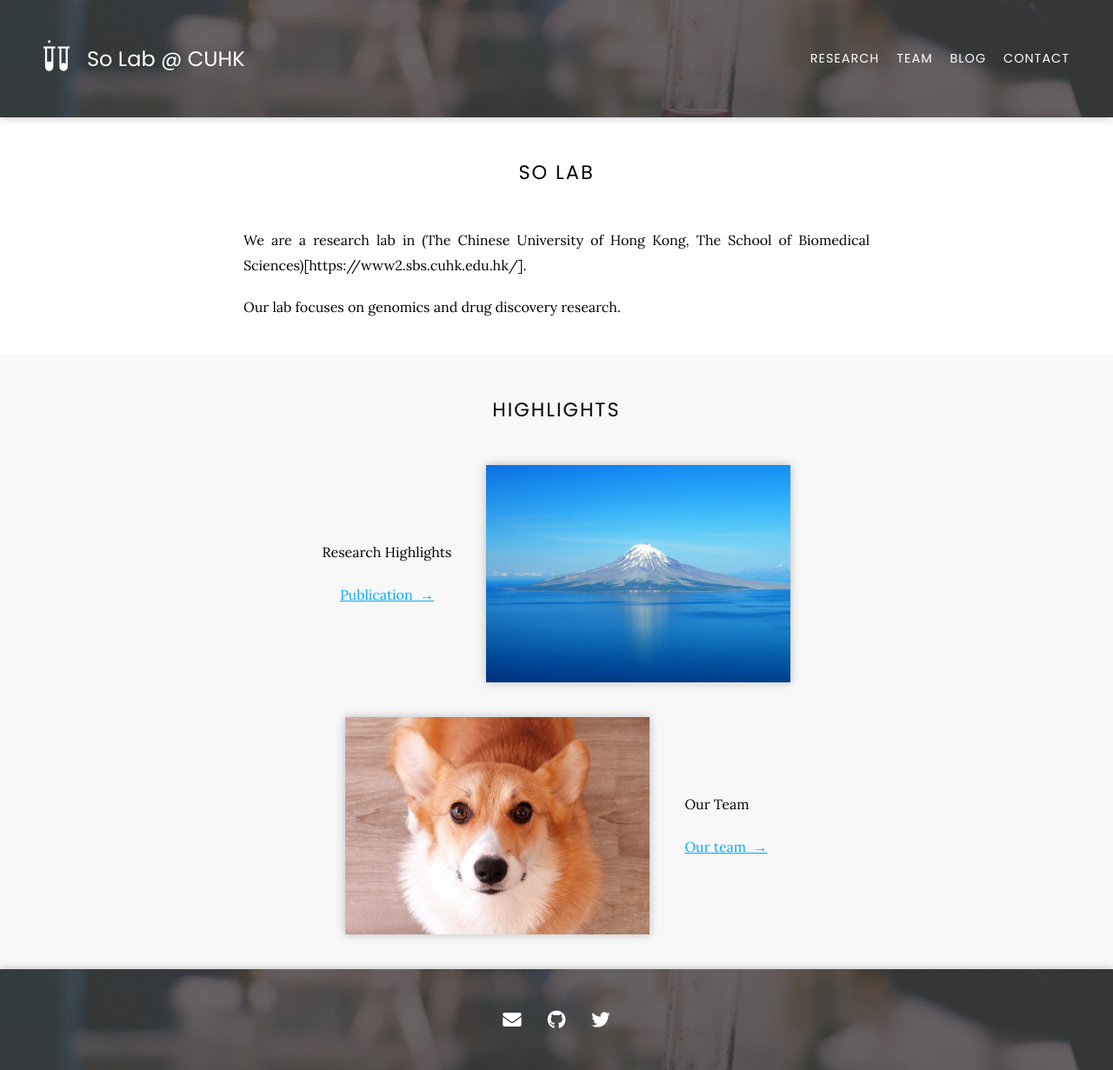
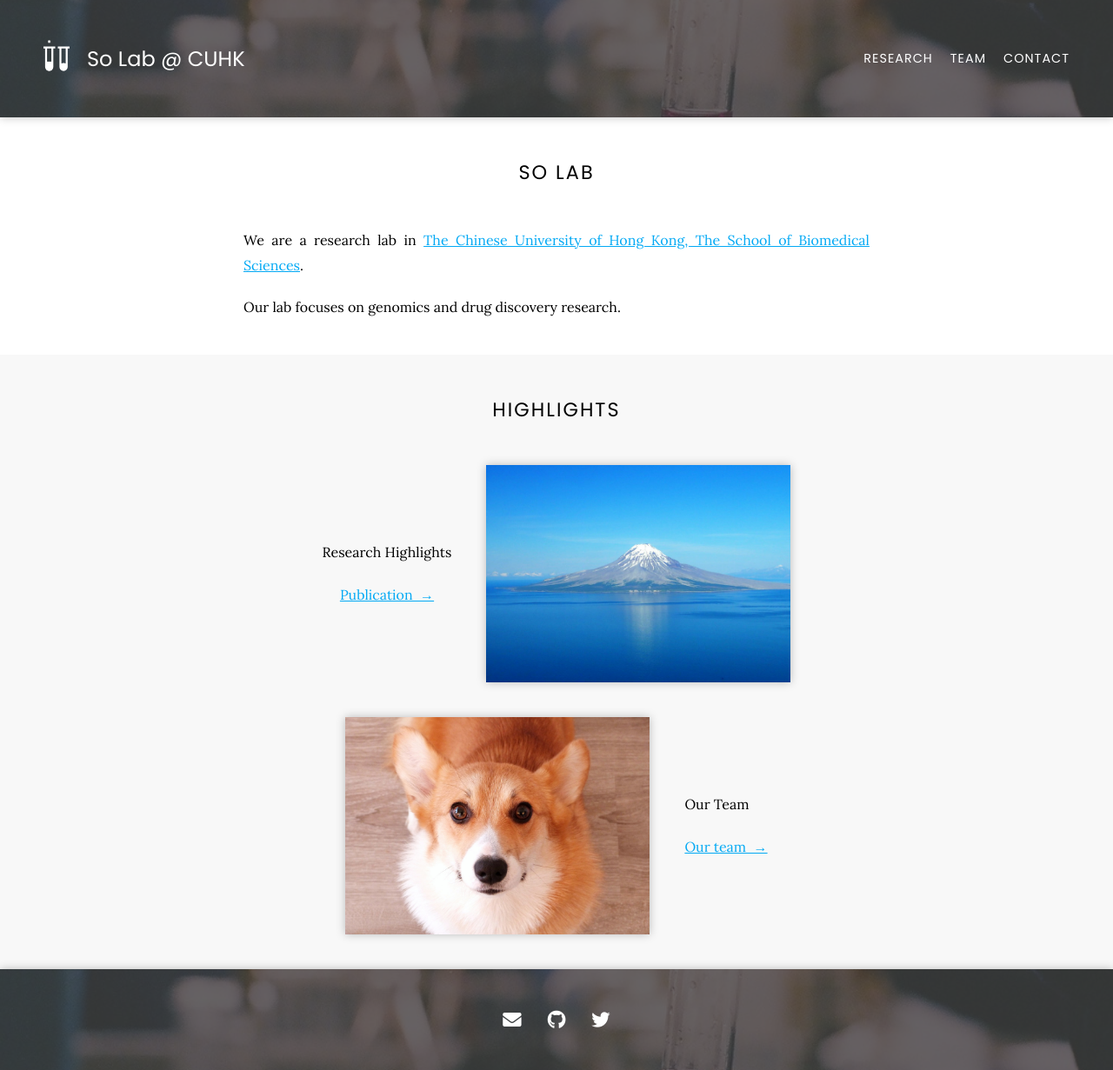
Before and after one commit to Carlos-Chau/so-lab, a Jekyll site: the page built from index.md, in a window 1280 px wide. Shown: the whole page at 87% size. Built offline with Jekyll 4.4.1, drawn with Linux system fonts in a browser that asks for light colours; nearby versions of some CDN libraries.

Commit message:
Update header, gitignore

```diff
--- a/_includes/header.html
+++ b/_includes/header.html
@@ -30,14 +30,6 @@
       >Team</a
     >
     <a
-      href="{{ 'blog' | relative_url }}"
-      class="nav_link"
-      data-tooltip="Musings and miscellany"
-      data-placement="bottom"
-      data-delay="400"
-      >Blog</a
-    >
-    <a
       href="{{ 'contact' | relative_url }}"
       class="nav_link"
       data-tooltip="Email, address, and location"
--- a/index.md
+++ b/index.md
@@ -4,7 +4,7 @@ title: Home
 
 # So Lab
 
-We are a research lab in (The Chinese University of Hong Kong, The School of Biomedical Sciences)[https://www2.sbs.cuhk.edu.hk/].
+We are a research lab in [The Chinese University of Hong Kong, The School of Biomedical Sciences](https://www2.sbs.cuhk.edu.hk/).
 
 Our lab focuses on genomics and drug discovery research.
 
```
Also changed, not shown: 1 other file.
